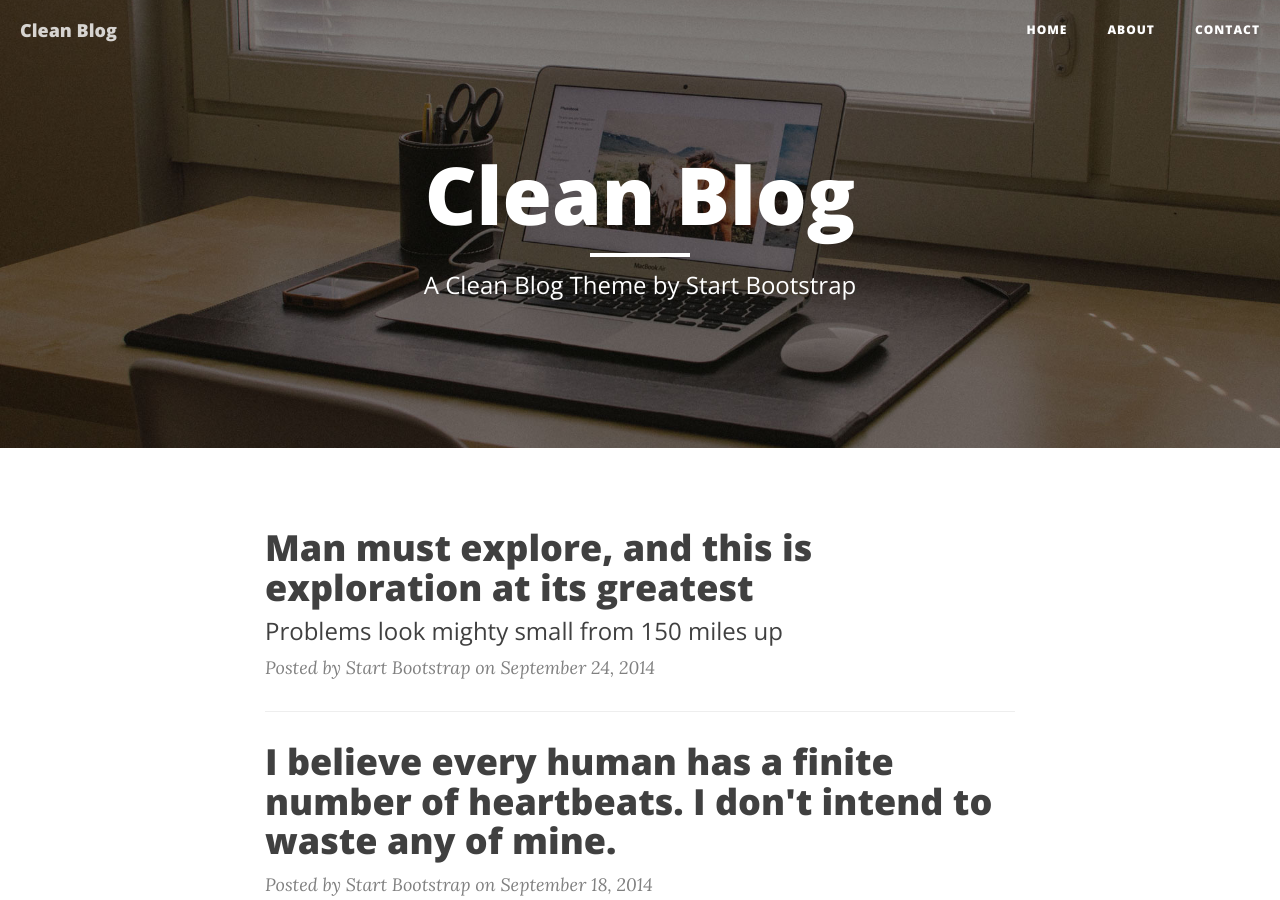
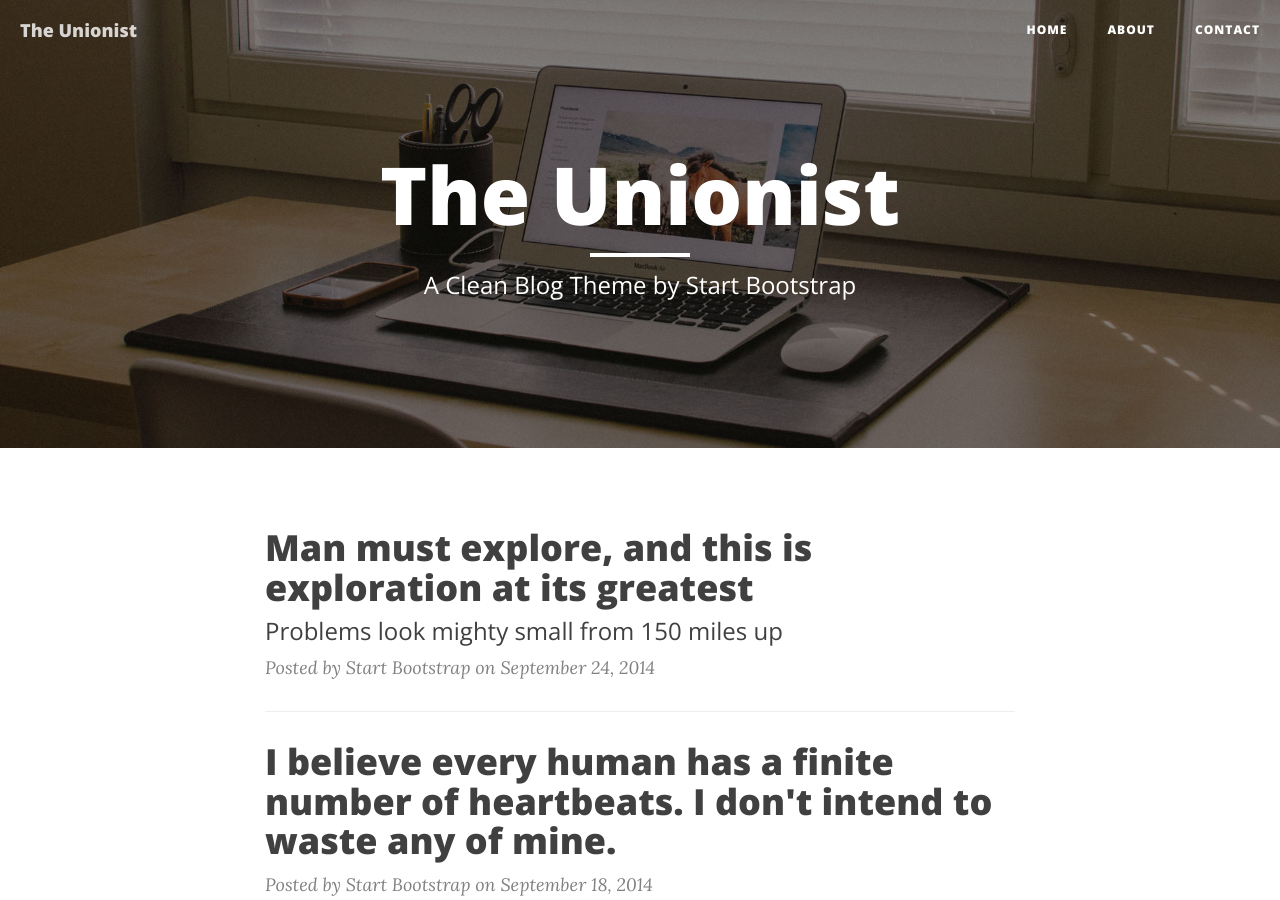
Before and after one commit to TheUnionist/theunionist.github.io, a Jekyll site: the page built from index.html, in a window 1280 px wide and 900 px high. Built offline with Jekyll 4.4.1, drawn with Linux system fonts in a browser that asks for light colours; nearby versions of some CDN libraries; the list of posts is cut into pages by our own code.

Commit message:
Totally revamped everything and made it a jekyll page

```diff
--- a/_config.yml
+++ b/_config.yml
@@ -1,7 +1,7 @@
 # Site settings
-title: Clean Blog
+title: The Unionist
 header-img: img/home-bg.jpg
-email: your-email@yourdomain.com
+email: stephen@theunionist.us
 copyright_name: Your/Project/Corporate Name
 description: "Write your site description here. It will be used as your sites meta description as well!"
 baseurl: "/startbootstrap-clean-blog-jekyll"
--- a/_posts/2014-06-10-dinosaurs.markdown
+++ b/_posts/2014-06-10-dinosaurs.markdown
@@ -3,7 +3,7 @@
 title:      "Dinosaurs are extinct today"
 subtitle:   "because they lacked opposable thumbs and the brainpower to build a space program."
 date:       2014-06-10 12:00:00
-author:     "Start Bootstrap"
+author:     "Stephen Looney"
 header-img: "img/post-bg-01.jpg"
 ---
 
```
